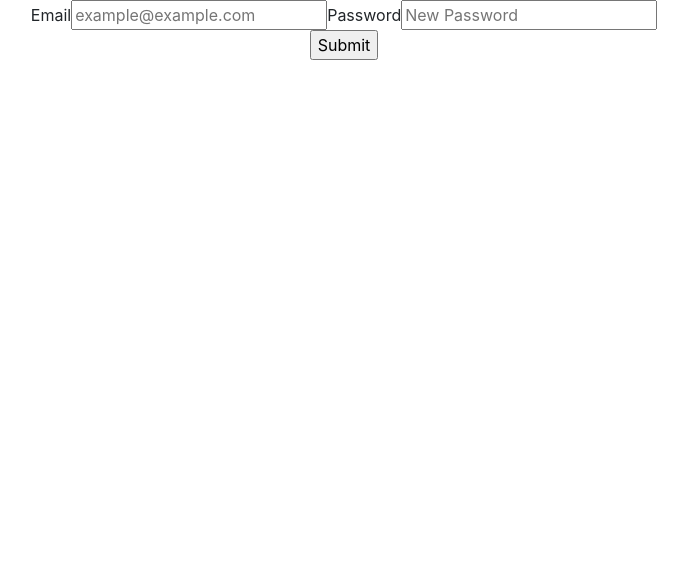
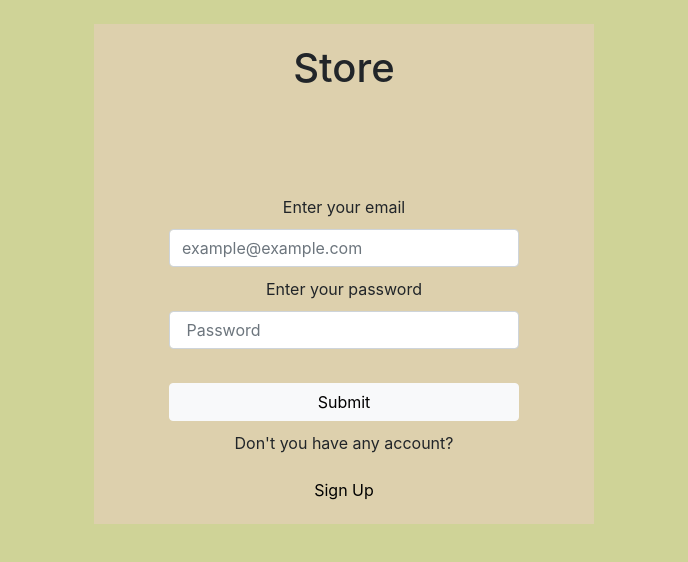
Before and after one commit to cristian-solano/e-commerce-react, a React (Create React App) app: page /login in a window 1280 px wide. Shown: the top 562 px of the page, without its empty margins (296-984 px from the left). Built offline with nearby package versions, Linux system fonts and the light colour scheme.

Commit message:
create sign up and css

```diff
--- a/src/App.js
+++ b/src/App.js
@@ -6,6 +6,7 @@ import Shop from './Pages/Shop';
 import Product from './Pages/Products';
 import ProtectedPages from './Pages/ProtectedPages';
 import Cart from './Pages/Cart';
+import SignUp from './Pages/SignUp';
 
 function App() {
   return (
@@ -13,7 +14,7 @@ function App() {
         <Routes>
           {/* Rutas Publicas */}
           <Route path='/login' element={<Login/>}/>
-          <Route path='/signup'/>
+          <Route path='/signup' element={<SignUp />}/>
           {/* Rutas Privadas */}
           <Route element={<ProtectedPages />}>
             <Route path='/' element={<h1>Inicio</h1>}/>
--- /dev/null
+++ b/src/Components/CreateUser.js
@@ -0,0 +1,48 @@
+import { useForm } from "react-hook-form"
+import { useNavigate } from "react-router-dom";
+
+const CreateUser = ({onCreate}) => {
+
+    const {register, handleSubmit} = useForm();
+    const navigate = useNavigate()
+
+    const onSubmit = (res) => {
+         onCreate(res)
+    }
+
+    const handlerOnRegister = (name) => {
+        navigate('/shop')
+
+    }
+
+
+    return (
+        <div className="content" style={{margin: "30px"}}>
+            <div className="container">
+                <h1>Sign Up</h1>
+                <form onSubmit={handleSubmit(onSubmit)}>
+                    <div className="mb-3">
+                        <label htmlFor="firstName" className="form-label"> Name:</label>
+                        <input  id='firstName' type="text" className="form-control" placeholder="Name"{...register('first_name')} />
+                    </div>
+                    <div className="mb-3">
+                        <label htmlFor="lastName" className="form-label">Last Name:</label>
+                        <input id='lastName' type="text" placeholder="Last Name" className="form-control" {...register('last_name')}/>
+                    </div>
+                    <div className="mb-3">
+                        <label htmlFor="email" className="form-label">Email:</label>
+                        <input id='email' type="email" placeholder="example@example.com" className="form-control"{...register('email')}/>
+                    </div>
+                    <div className="mb-3">
+                        <label htmlFor="password" className="form-label">Password:</label>
+                        <input id='password' type="password" placeholder="New password" className="form-control" {...register('password')}/>
+                    </div>
+                    <br />
+
+                    <button onClick={handlerOnRegister} className="btn btn-dark">Sign in</button>
+                </form>
+            </div>
+       </div>
+    )
+}
+export default CreateUser
--- a/src/Pages/Login.js
+++ b/src/Pages/Login.js
@@ -1,8 +1,9 @@
 import { useEffect } from "react"
 import { useState } from "react"
 import { useForm } from "react-hook-form"
-import { useNavigate } from "react-router-dom"
+import { Link, useNavigate } from "react-router-dom"
 import { loginUser } from "../Services"
+import  "../login.css"
 
 
 const Login = () => {
@@ -30,17 +31,42 @@ const Login = () => {
         }
     }, [userObj, navigate])
 
+    const handlerOnSignUp = () => {
+        navigate('/signup')
+
+    }
+
+
     return (
-        <div>
-            <form onSubmit={handleSubmit(onSubmit)}>
-                <label htmlFor="email">Email</label>
-                <input type="email" id="email" placeholder="example@example.com" {...register('email')}/>
-                <label htmlFor="password">Password</label>
-                <input type="password" id="password" placeholder="New Password" {...register('password')}/>
+        <div className="forms">
+            <br />
+            <div className="container">
+                <h1>Store</h1>
+                <div className="row pd">
+                    <div className="col">
+                        <form onSubmit={handleSubmit(onSubmit)} className="items">
+                            <label htmlFor="email">Enter your email</label>
+                            <input type="email" id="email" placeholder="example@example.com" className="form-control" {...register('email')}/>
+                            <label htmlFor="password">Enter your password</label>
+                            <input type="password" id="password" placeholder=" Password" className="form-control" {...register('password')}/>
+                            <br />
+                            <input type="submit" className="btn btn-light" />
+                        </form>
+                    </div>
+                </div>
+                <div className="signup">
+                    <p>Don't you have any account?</p>
+                    <Link to={'/signup'}>
+                    <button onClick={handlerOnSignUp} className="btn btn-link decorate">Sign Up</button>
+                    </Link>
+                </div>
                 <br />
-                <input type="submit" />
-            </form>
+            </div>
+            <br />
+
+
         </div>
+
     )
 }
 
--- a/src/Pages/Products.js
+++ b/src/Pages/Products.js
@@ -4,6 +4,8 @@ import { useDispatch, useSelector } from "react-redux"
 import { useParams } from "react-router-dom"
 import { setInfoProductThunk } from "../redux/actions"
 import { addProductToCart } from "../Services"
+import '../shop.css'
+
 
 const Product = () => {
 
@@ -45,11 +47,11 @@ const Product = () => {
 
           <h1>{product.name}</h1>
           <div>
-          <button onClick={decrement}>-</button>
+          <button onClick={decrement} className="btn btn-outline-danger less">-</button>
           {quantity}
-          <button onClick={() => setQuantity(quantity + 1)}>+</button>
+          <button onClick={() => setQuantity(quantity + 1)} className="btn btn-outline-info plus">+</button>
             <br />
-          <button onClick={() => setConfirm(true)}>Add to Cart</button>
+          <button onClick={() => setConfirm(true)} className="btn btn-outline-warning">Add to Cart</button>
           </div>
           <p>{product.description}</p>
           {product.images?.map((item) => <img style={{width: '300px', border: '1px solid black'}}src={item.url} alt='' key={item.url} />)}
--- a/src/Pages/Shop.js
+++ b/src/Pages/Shop.js
@@ -22,11 +22,11 @@ const Shop = () => {
 
 
     const list = productArr.map((item) => <ProductItem key={item.id} productObj={item} />)
-    const categoriesList = categoriesArr.map(item => <button type="button" className="btn btn-primary" style={{margin: '5px'}}
+    const categoriesList = categoriesArr.map(item => <button type="button" className="btn btn-warning" style={{margin: '5px'}}
             key={item.id} onClick={() => setCurrentCategory(item.id)} >{item.name}</button>)
     return (
         <div>
-            <h1>Esta es mi Tienda</h1>
+            <h1>Welcome to Store Accesories </h1>
             <button type="button" className="btn btn-dark" onClick={() => setCurrentCategory('')} style={{margin: '5px'}}>
                 All products
             </button>
--- /dev/null
+++ b/src/Pages/SignUp.js
@@ -0,0 +1,41 @@
+import { useState } from "react"
+import { useEffect } from "react"
+import { useNavigate } from "react-router-dom"
+import CreateUser from "../Components/CreateUser"
+import { signUpUser } from "../Services"
+
+const SignUp = () => {
+
+    const navigate = useNavigate()
+    const [newUser, setNewUser] = useState({})
+    const condition = false
+
+
+    useEffect(() => {
+       if (newUser.email) {
+            signUpUser()
+            .then((res) => {
+                localStorage.setItem("token",res.access)
+            })
+            .then(() => {
+                navigate('/shop')
+            })
+
+        } else {
+            console.log('no hay valores')
+        }
+
+    }, [newUser, navigate])
+
+    const handlerOnCreateUser = (e) => {
+        setNewUser(e)
+    }
+
+    return(
+        <div>
+           {condition ? <p>Cargando</p> : <CreateUser  onCreate={handlerOnCreateUser}/> }
+        </div>
+    )
+}
+
+export default SignUp
--- a/src/Services/index.js
+++ b/src/Services/index.js
@@ -13,6 +13,13 @@ const getConfig = () => ({
 
 export const loginUser = async(data) => {
     const req = await axios.post(`${URL}/login/`, data)
+    return req.data
+}
+
+
+
+export const signUpUser = async (data) => {
+    const req = await axios.post(`${URL}/users/`, data)
     return req.data
 }
 
--- /dev/null
+++ b/src/login.css
@@ -0,0 +1,38 @@
+.forms {
+    background-color: rgb(207, 211, 151);
+    height: 900px;
+}
+
+
+.container {
+    background-color: rgb(221, 208, 173);;
+    width: 500px;
+    height: 500px;
+    padding: 20px 10px 10px 10px;
+}
+
+.pd {
+    padding-top: 30px;
+}
+.items {
+    display: flexbox;
+    flex-direction: column;
+    padding: 60px;
+    padding-bottom: 5px;
+}
+
+.items > label,
+.items > input {
+    width: 350px;
+    margin: 5px;
+}
+
+.decorate {
+    text-decoration: none;
+    color: black;
+}
+.decorate:hover {
+    color: rgba(15, 16, 63, 0.541);
+    text-decoration: underline;
+
+}
--- /dev/null
+++ b/src/shop.css
@@ -0,0 +1,4 @@
+.less, .plus {
+    margin: 5px;
+    font-size: 20px;
+}
```
